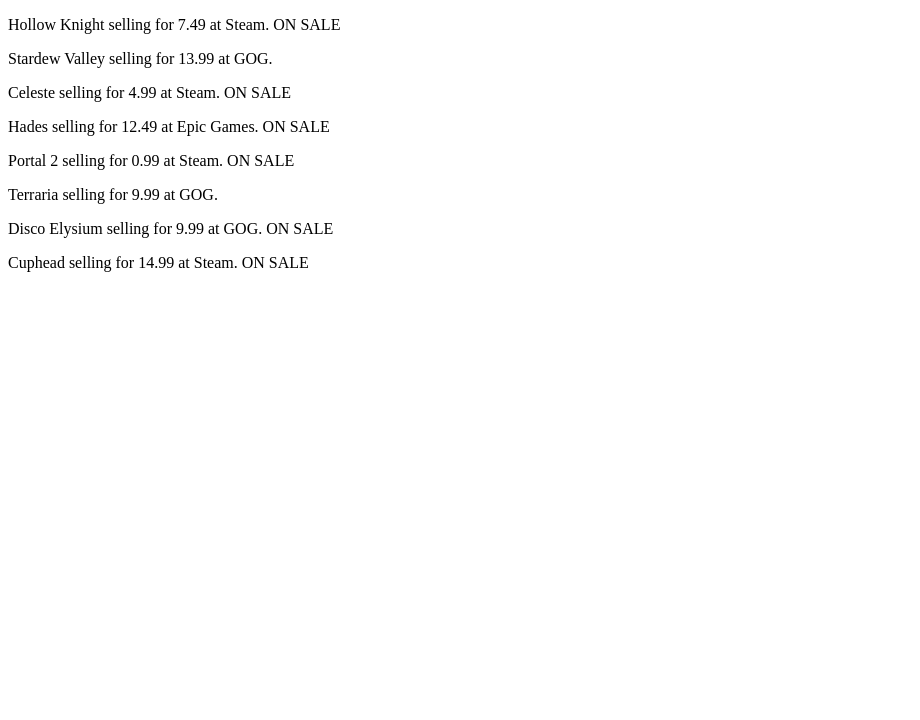
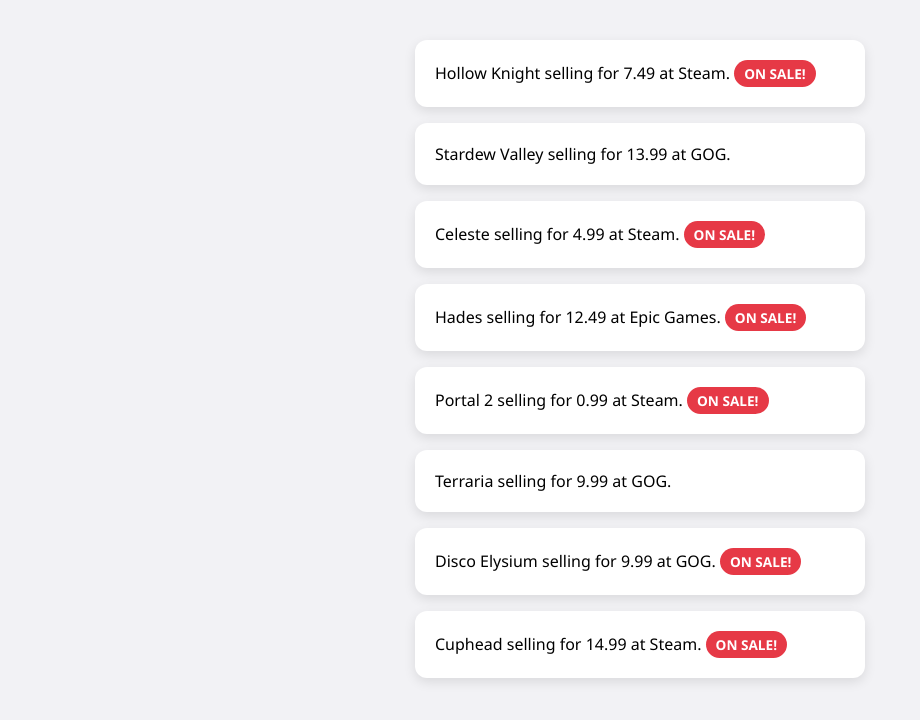
Before and after one commit to MinteNecha/Game_Deals, a plain HTML site: page index.html in a window 1280 px wide. Shown: the whole page, without its empty margins (0-920 px from the left). Drawn offline with Linux system fonts and the light colour scheme.

Commit message:
style: enhance game card layout and add sale tag styling

```diff
--- a/app.js
+++ b/app.js
@@ -19,7 +19,13 @@ async function init(){
 
 function renderGames(games){
     return games.map(
-        game => `<p>${game.title} selling for ${game.salePrice} at ${game.store}. ${getDiscountPercentage(game) > 0 ? "ON SALE" : ""}</p>`
+        game =>
+            `<div class="game-card">
+            <p>
+            ${game.title} selling for ${game.salePrice} at ${game.store}.
+             ${getDiscountPercentage(game) > 0 ? `<span class="tag">ON SALE!</span>`: ""}
+            </p>
+            </div>`
         ).join("");
 }
 
--- a/index.html
+++ b/index.html
@@ -4,6 +4,7 @@
     <meta charset="UTF-8">
     <meta name="viewport" content="width=device-width, initial-scale=1.0">
     <title>Game Deals</title>
+    <link rel="stylesheet" href="style.css">
 </head>
 <body>
 
--- a/style.css
+++ b/style.css
@@ -0,0 +1,46 @@
+* {
+    box-sizing: border-box;
+    margin: 0;
+    padding: 0;
+}
+
+body {
+    font-family: 'Segoe UI', Arial, sans-serif;
+    background-color: #f2f2f5;
+    padding: 40px 20px;
+}
+
+#games-list {
+    display: flex;
+    flex-direction: column;
+    align-items: center;
+    gap: 16px;
+}
+
+.game-card {
+    padding: 20px;
+    display: flex;
+    flex-direction: column;
+    gap: 12px;
+    width: 450px;
+    background-color: #ffffff;
+    border-radius: 12px;
+    box-shadow: 0 4px 12px rgba(0, 0, 0, 0.1);
+    transition: transform 0.3s ease, box-shadow 0.3s ease;
+}
+
+.game-card:hover {
+    transform: translateY(-4px);
+    box-shadow: 0 8px 20px rgba(0, 0, 0, 0.15);
+}
+
+.tag {
+    display: inline-block;
+    font-weight: bold;
+    font-size: 0.85rem;
+    color: #ffffff;
+    background-color: #e63946;
+    padding: 4px 10px;
+    border-radius: 999px;
+    width: fit-content;
+}
```
